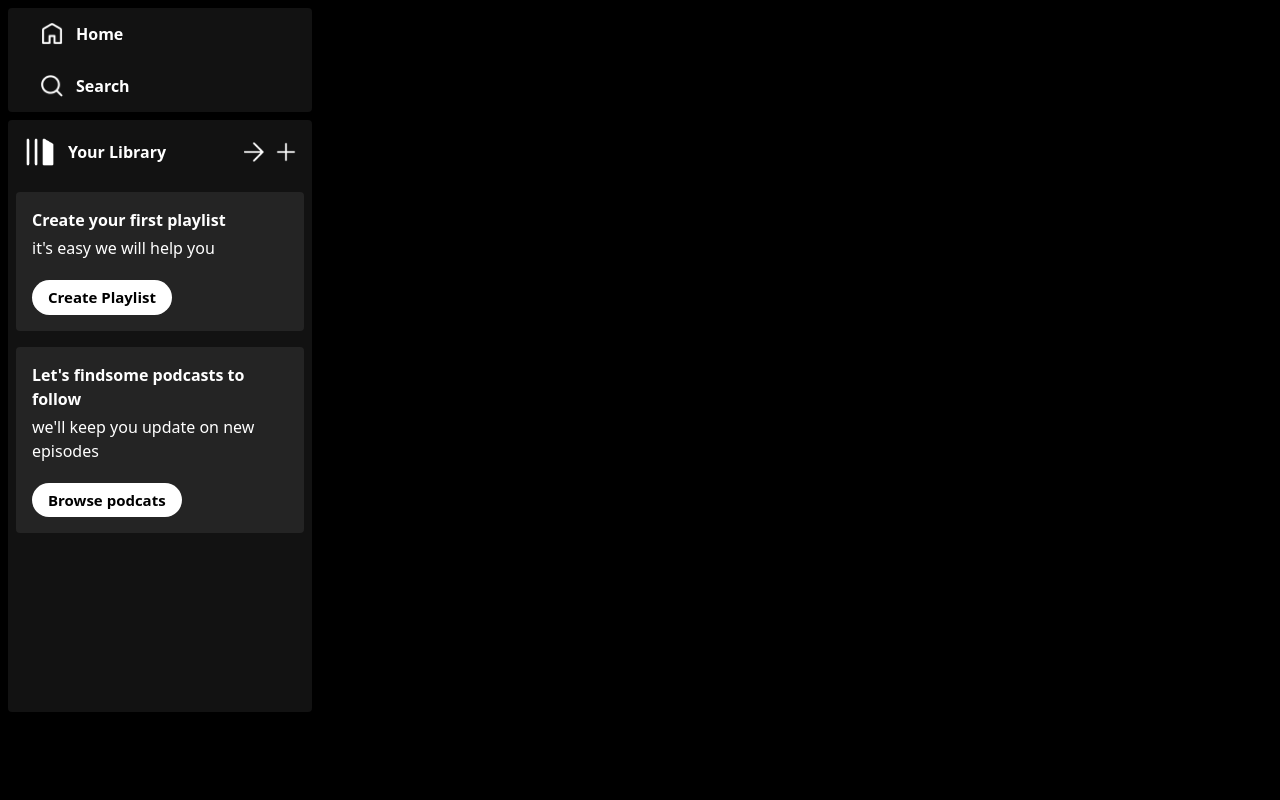
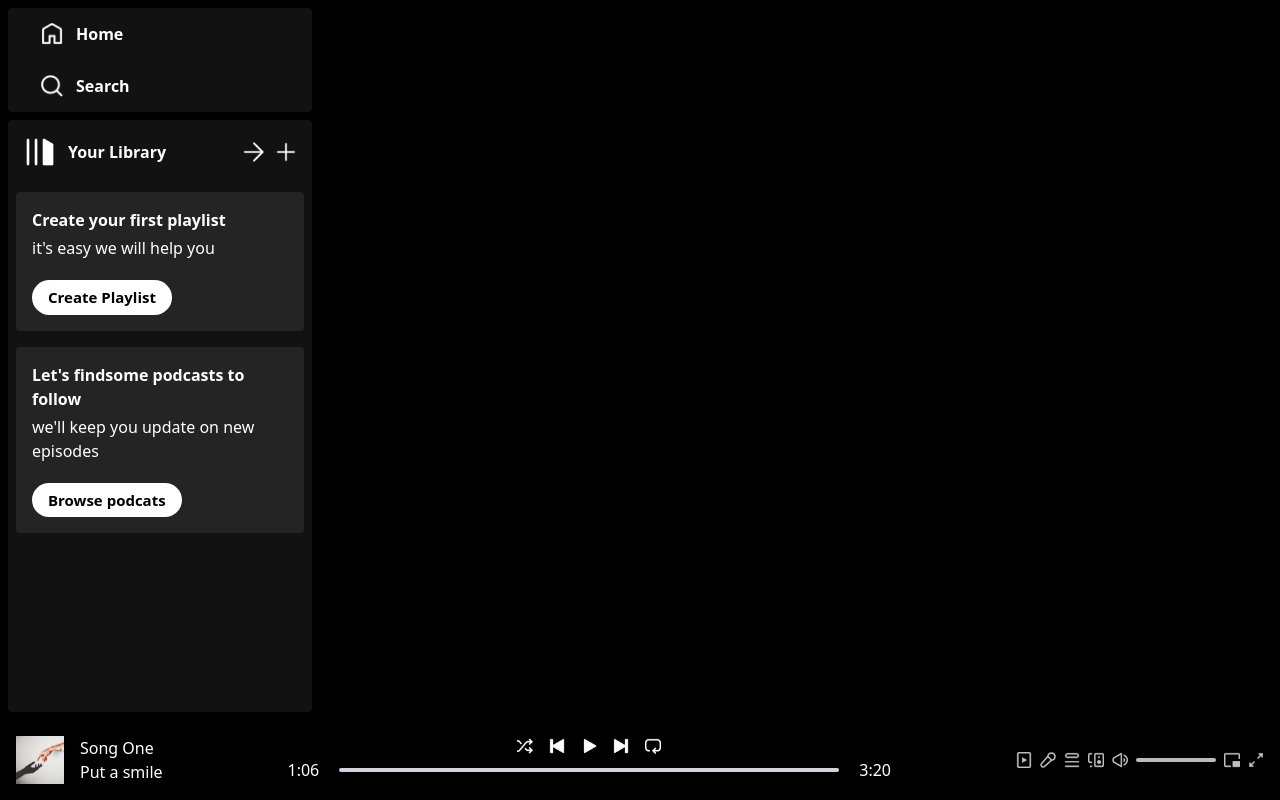
Before and after one commit to Z-Akdim/music-room, a React (Vite) app: page / in a window 1280 px wide. Built offline with nearby package versions, Linux system fonts and the light colour scheme.

Commit message:
feat: add player component

```diff
--- a/src/App.jsx
+++ b/src/App.jsx
@@ -6,6 +6,7 @@
       <div className="h-[90%] flex">
         <SideBar />
       </div>
+      <Player />
     </div>
   );
 };
--- a/src/components/Player.jsx
+++ b/src/components/Player.jsx
@@ -1,5 +1,51 @@
+import { assets, songsData } from "../assets/assets";
+
 const Player = () => {
-  return <div>Player</div>;
+  return (
+    <div className="h-[10%] bg-black items-center justify-between text-white px-4 flex">
+      <div className="hidden lg:flex items-center gap-4">
+        <img className="w-12" src={songsData[0].image} alt="" />
+        <div>
+          <p>{songsData[0].name}</p>
+          <p>{songsData[0].desc.slice(0, 12)}</p>
+        </div>
+      </div>
+      <div className="flex flex-col items-center gap-1 m-auto">
+        <div className="flex gap-4">
+          <img
+            className="w-4 cursor-pointer"
+            src={assets.shuffle_icon}
+            alt=""
+          />
+          <img className="w-4 cursor-pointer" src={assets.prev_icon} alt="" />
+          <img className="w-4 cursor-pointer" src={assets.play_icon} alt="" />
+          <img className="w-4 cursor-pointer" src={assets.next_icon} alt="" />
+          <img className="w-4 cursor-pointer" src={assets.loop_icon} alt="" />
+        </div>
+        <div className="flex items-center gap-5">
+          <p>1:06</p>
+          <div className="w-[60vw] max-w-[500px] bg-gray-300 rounded-full cursor-pointer">
+            <hr className="h-1 border-none w-0 bg-green-800 rounded-full" />
+          </div>
+          <p>3:20</p>
+        </div>
+      </div>
+      <div className="hidden lg:flex items-center gap-2 opacity-75">
+        <img className="w-4 cursor-pointer" src={assets.plays_icon} alt="" />
+        <img className="w-4 cursor-pointer" src={assets.mic_icon} alt="" />
+        <img className="w-4 cursor-pointer" src={assets.queue_icon} alt="" />
+        <img className="w-4 cursor-pointer" src={assets.speaker_icon} alt="" />
+        <img className="w-4 cursor-pointer" src={assets.volume_icon} alt="" />
+        <div className="w-20 bg-slate-50 h-1 rounded"></div>
+        <img
+          className="w-4 cursor-pointer"
+          src={assets.mini_player_icon}
+          alt=""
+        />
+        <img className="w-4 cursor-pointer" src={assets.zoom_icon} alt="" />
+      </div>
+    </div>
+  );
 };
 
 export default Player;
```
